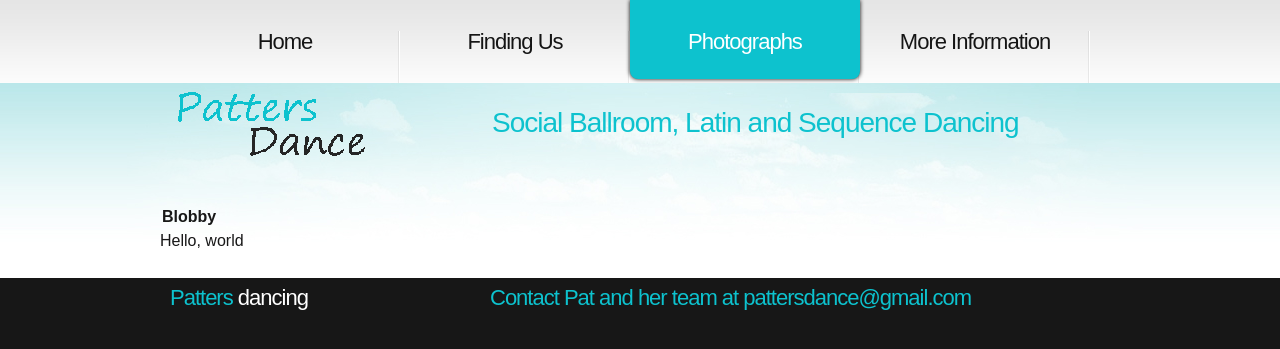
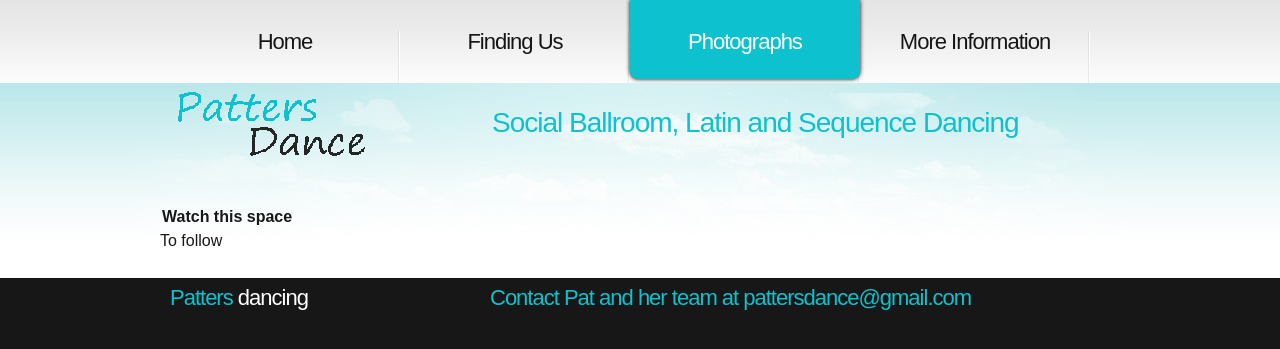
Before and after one commit to ramsayd/patters, a Jekyll site: the page built from 60_photographs.md, in a window 1280 px wide. Shown: the top 349 px of the page. Built offline with Jekyll 4.4.1, drawn with Linux system fonts in a browser that asks for light colours.

Commit message:
Update 60_photographs.md

```diff
--- a/60_photographs.md
+++ b/60_photographs.md
@@ -4,6 +4,6 @@ layout: page
 permalink: "photographs.html"
 ---
 
-Blobby
+Watch this space
 ======
-Hello, world
+To follow
```
